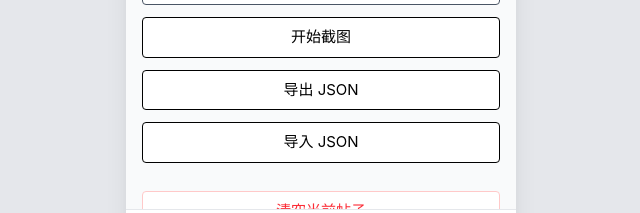
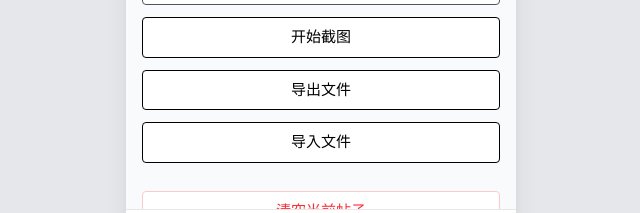
Before and after one commit to congrongpo/luntanti, a React (Vite) app: page / in a window 1280 px wide. Both pictures are taken after a click on the button "⚙️". Shown: the part 399-612 px from the top of the page, without its empty margins (319-959 px from the left). Built offline with nearby package versions, Linux system fonts and the light colour scheme.

Commit message:
继续优化截图功能

```diff
--- a/src/App.tsx
+++ b/src/App.tsx
@@ -314,9 +314,9 @@ export default function App() {
               className="w-full py-2 border rounded bg-white text-gray-600">点赞数清零</button>
             <button onClick={() => setDialog({ type: 'screenshot' })}
               className="w-full py-2 border rounded bg-white">开始截图</button>
-            <button onClick={exportJSON} className="w-full py-2 border rounded bg-white">导出 JSON</button>
+            <button onClick={exportJSON} className="w-full py-2 border rounded bg-white">导出文件</button>
             <label className="w-full py-2 border rounded bg-white text-center cursor-pointer block">
-              导入 JSON
+              导入文件
               <input type="file" accept=".json,application/json" onChange={importJSON} className="hidden" />
             </label>
             <button onClick={clearPost} className="w-full py-2 border border-red-200 text-red-500 rounded bg-white mt-4">
--- a/src/ScreenshotResults.tsx
+++ b/src/ScreenshotResults.tsx
@@ -56,7 +56,7 @@ export function ScreenshotResults({ images, onClose }: { images: string[]; onClo
         </div>
         {archiveUrl && <a href={archiveUrl} download="forum-screenshots.zip" className="block text-center bg-blue-500 text-white rounded py-2 mb-3">下载全部截图（ZIP）</a>}
         <div className="overflow-y-auto space-y-4">
-          <div className="text-sm text-gray-500">点击下载图片；若浏览器拦截，可尝试系统分享、打开原图或下载 ZIP。</div>
+          <div className="text-sm text-gray-500">下载图片的五种方法：点击下载第n张图片、长按图片选择保存图片、系统分享、打开原图后长按下载、下载ZIP后解压缩保存图片。（如果依旧下载不了，请点击导出文件，去别的浏览器导入文件后再次尝试截图）</div>
           {error && <div role="alert" className="text-sm text-red-500">{error}</div>}
           {downloads.map(({ file, url }, index) => (
             <div key={index}>
```
